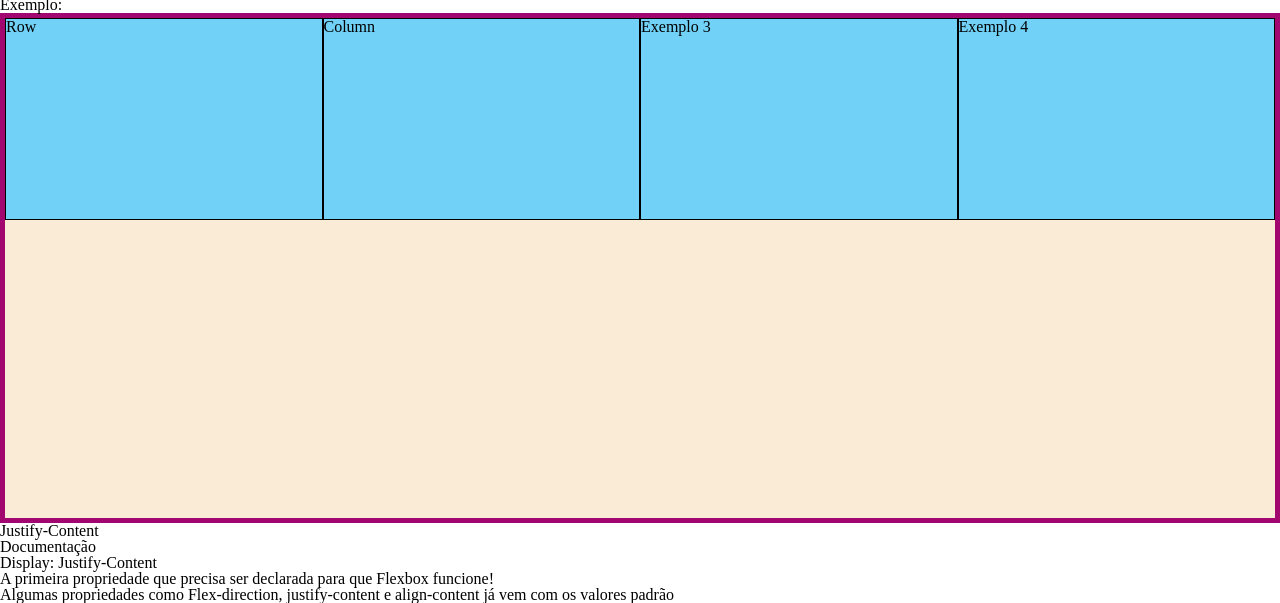
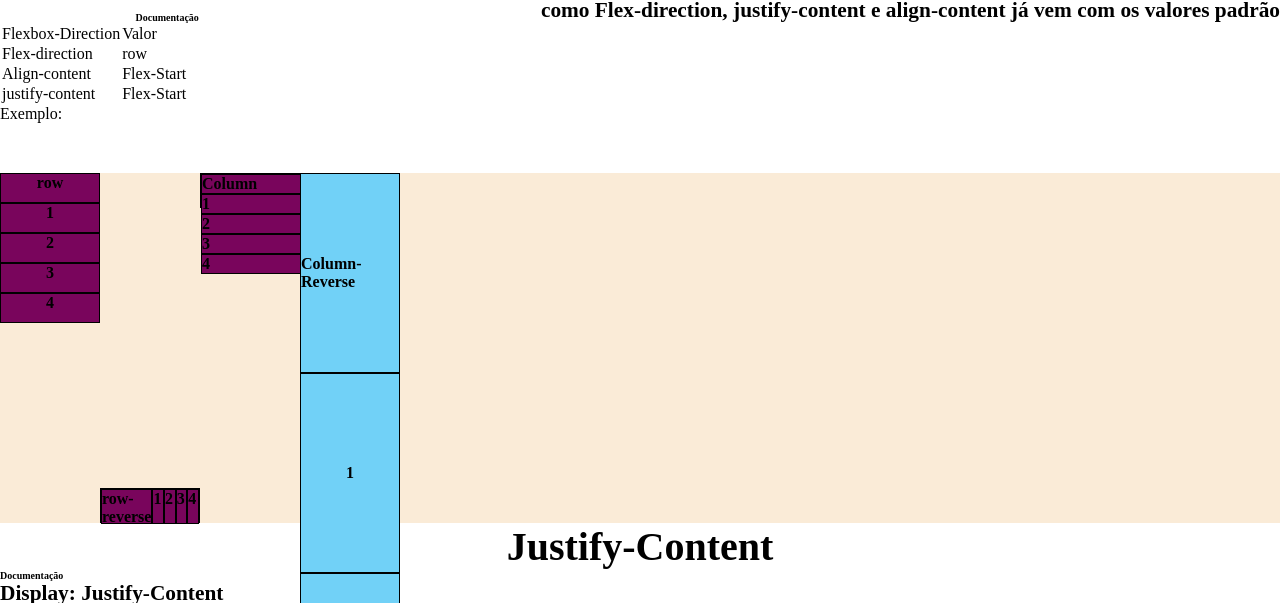
Before and after one commit to BarbaraUchoa/Flexbox-docs, a plain HTML site: page index.html in a window 1280 px wide. Shown: the part 177-780 px from the top of the page. Drawn offline with Linux system fonts and the light colour scheme.

Commit message:
construção Flexbox

```diff
--- a/index.html
+++ b/index.html
@@ -1,35 +1,25 @@
  <!DOCTYPE html>
  <html lang="pt-BR">
- <head>
+<head>
 
       <meta charset="UTF-8">
       <meta name="viewport" content="width=device-width,initial-scale=1.0">
-      <title>Flexbox- Documentação</title>
+      <title>Flexbox</title>
       <link rel="stylesheet" href="./style.css">
- </head>
+</head>
 
 
 <body>
 
     <header>
       <section class="menu">
+        <h1>Flexbox</h1>
+        <h2>Documentação</h2>
+        <h3> Display:Flex:A primeira propriedade que precisa ser declarada para que Flexbox funcione!
 
-<<<<<<< HEAD
-        <h1>Flexbox</h1>
-=======
-        <h1 class="">Flexbox</h1>
->>>>>>> 262586a330afed31285d4fc964c6a163abdbb5d5
-        <h2>Documentação</h2>
-        <h3> Display: Flex</h3>
+          Algumas propriedades como Flex-direction, justify-content e align-content já vem com os valores padrão
+        </h3>
 
-        <p class="descricao-propriedade"></p>
-
-          <p>A primeira propriedade que precisa ser declarada para que Flexbox funcione!</p>
-
-
-        <p class="descricao-propriedade">
-           Algumas propriedades como Flex-direction, justify-content e align-content já vem com os valores padrão
-        </p>
       </section>
 
     </header>
@@ -69,14 +59,42 @@
 
         <p>Exemplo:</p>
 
-        <div class="container">
-        <div class="contido">Row</div>
-        <div class="contido">Column</div>
-        <div class="contido">Exemplo 3</div>
-        <div class="contido">Exemplo 4</div>
+          <div class="container-flex-direction">
 
-         </div>
+            <div class="contido">
+              <section class="row">row</section>
+              <div class="row">1</div>
+              <div class="row">2</div>
+              <div class="row">3</div>
+              <div class="row">4</div>
+            </div>
 
+
+              <div class="rowreverse">
+                <section class="rowreverse">row-reverse</section>
+                <div class="rowreverse">1</div>
+                <div class="rowreverse">2</div>
+                <div class="rowreverse">3</div>
+                <div class="rowreverse">4</div>
+             </div>
+
+              <div class="column">
+                <section class="column">Column</section>
+                <div class="column">1</div>
+                <div class="column">2</div>
+                <div class="column">3</div>
+                <div class="column">4</div>
+             </div>
+
+            <div class="columreverse">
+                <section class="columnreverse">Column-Reverse</section>
+                <div class="columnreverse">1</div>
+                <div class="columnreverse">2</div>
+                <div class="columnreverse">3</div>
+                <div class="columnreverse">4</div>
+            </div>
+
+          </div>
 
    <section>
         <h1>Justify-Content</h1>
@@ -87,7 +105,6 @@
         </p>
         <p class="dicricao-propriedade"> Algumas propriedades como Flex-direction, justify-content e align-content já vem com os valores padrão </p>
    </section>
-
 
        <div class="container">
           <div class="contido">Exemplo 2</div>
@@ -105,7 +122,6 @@
           </p>
           <p class="dicricao-propriedade"> Algumas propriedades como Flex-direction, justify-content e align-content já vem com os valores padrão </p>
      </section>
-
 
         <div class="container">
         <div class="contido">Column</div>
--- a/style.css
+++ b/style.css
@@ -1,93 +1,128 @@
-/* http://meyerweb.com/eric/tools/css/reset/
-   v2.0 | 20110126
-   License: none (public domain)
-*/
 
-html, body, div, span, applet, object, iframe,
-h1, h2, h3, h4, h5, h6, p, blockquote, pre,
-a, abbr, acronym, address, big, cite, code,
-del, dfn, em, img, ins, kbd, q, s, samp,
-small, strike, strong, sub, sup, tt, var,
-b, u, i, center,
-dl, dt, dd, ol, ul, li,
-fieldset, form, label, legend,
-table, caption, tbody, tfoot, thead, tr, th, td,
-article, aside, canvas, details, embed,
-figure, figcaption, footer, header, hgroup,
-menu, nav, output, ruby, section, summary,
-time, mark, audio, video {
-	margin: 0;
-	padding: 0;
-	border: 0;
-	font-size: 100%;
-	font: inherit;
-	vertical-align: baseline;
+* {
+    margin: 0;
+    padding: 0;
+    box-sizing: border-box;
+    font-size: initial;
+    font-weight: 400;
+    text-align: initial;
 }
-/* HTML5 display-role reset for older browsers */
-article, aside, details, figcaption, figure,
-footer, header, hgroup, menu, nav, section {
-	display: block;
+h1 {
+    font-size: 30pt;
+    font-weight: bold;
+    display:flex;
+    justify-content: center;
+
 }
 
-body {
-	line-height: 1;
+h2 {
+     text-align: center;
+    font-weight:bolder;
+    font-size: 10px;
+    display: flex;
+    align-items: last  baseline;
+
 }
-ol, ul {
-	list-style: none;
+  h3 {
+    text-align: end;
+     font-size: 16pt;
+    font-weight: bold;
+    display: flex;
+    align-items:last baseline;
+
+  }
+
+.menu {
+    height: 200px;
+    font-size: 20px;
+    display: flex;
+    justify-content: flex-end;
+
 }
-blockquote, q {
-	quotes: none;
+.container-flex-direction {
+    height: 350px;
+    width: 200;
+    background-color: antiquewhite;
+    display: flex;
+    border: #a1076e;
+    margin-top: 50px;
+
 }
-blockquote:before, blockquote:after,
-q:before, q:after {
-	content: '';
-	content: none;
+.row {
+
+    font-weight: bold;
+    width: 100px;
+    height: 30px;
+    background-color: rgb(121, 5, 92);
+    border: .5px solid #000;
+    display: flex;
+    flex-direction: row;
+   justify-content: center;
+    margin-top: auto;
+
 }
-table {
-	border-collapse: collapse;
-	border-spacing: 0;
+.rowreverse {
+
+    font-weight: bold;
+    margin-top: auto;
+    width: 100px;
+    height: 35px;
+    background-color: rgb(121, 5, 92);
+    border: .5px solid #000;
+    display: flex;
+    -ms-flex-direction: row-reverse;
+
 }
-.menu {
-    height: 100px;
-    font-size: 15px;
-    font-weight: 100px;
-    border: 5px solid #520cc2;
+.column  {
+    font-weight: bold;
+    width: 100px;
+    height: 35px;
+    background-color: rgb(121, 5, 92);
+    border: .5px solid #000;
     display: flex;
-    justify-content: center;
+    flex-direction: column;
+
+
+
+
 }
 
+.columnreverse {
 
-.container {
-    height: 300px;
-    background-color: antiquewhite;
-    border: 10px solid #74044f;
+    font-weight: bold;
+    width: 100px;
+    height: 35px;
+    background-color: rgb(121, 5, 92);
+    border: .5px solid #000;
     display: flex;
-}
+    flex-direction: column-reverse;
 
-.contido {
+.contido
 
-    width: 800px;
-    height: 200px;
-    background-color: rgb(113, 209, 247);
-    border: 1px solid #000;
-}
+        width: 270px;
+        height: 200px;
+        background-color: rgb(113, 209, 247);
+        border: 1px solid #000;
+        display: flex;
+        align-items: center;
+        justify-content: space-around;
 
 
-.descricao-proprietario {
-    width: 500px;
-    height: 20px;
-    background-color: rgb(113, 209, 247);
-    border: .15px solid #000;
-    display: flex;
+
 
 }
 
 
 .container {
-    height: 500px;
+
+     height: 350px;
+    width: 200;
     background-color: antiquewhite;
-    border: 5px solid #a1076e;
     display: flex;
+   border: #a1076e;
+   margin-top: 50px;
+   justify-content: space-around;
+
 }
 
 
@@ -103,7 +138,7 @@ table {
 }
 
 .container {
-    height: 500px;
+    height: 200px;
     background-color: antiquewhite;
     border: 5px solid #a1076e;
     display: flex;
@@ -111,13 +146,13 @@ table {
 
 
 .align-content {
-    width: 500px;
+    width: 200px;
     height: 200px;
     background-color: rgb(113, 209, 247);
     border: 1px solid #000;
 }
 .container {
-    height: 500px;
+    height: 200px;
     background-color: antiquewhite;
     border: 5px solid #a1076e;
     display: flex;
@@ -131,7 +166,7 @@ table {
     border: 1px solid #000;
 }
 .container {
-    height: 500px;
+    height: 210px;
     background-color: antiquewhite;
     border: 5px solid #a1076e;
     display: flex;
```
